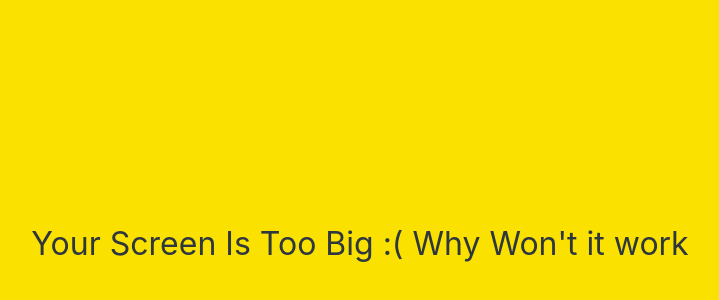
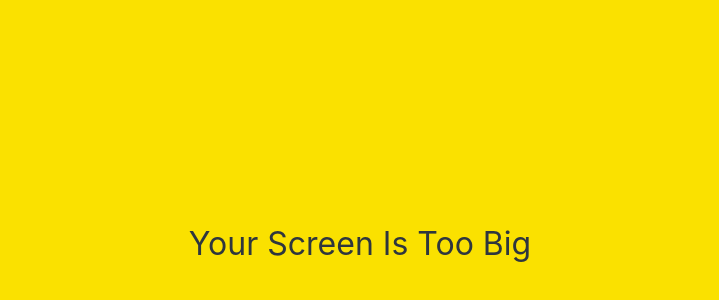
Before and after one commit to Not9Mon/kokoa-clone-2022, a plain HTML site: page friends.html in a window 1280 px wide. Shown: the part 156-456 px from the top of the page, without its empty margins (280-999 px from the left). Drawn offline with Linux system fonts and the light colour scheme.

Commit message:
Update friends.html

```diff
--- a/friends.html
+++ b/friends.html
@@ -112,7 +112,7 @@
     </div>
 
     <div id="no-mobile">
-      <span>Your Screen Is Too Big :( Why Won't it work</span>
+      <span>Your Screen Is Too Big</span>
     </div>
     <script
       src="https://kit.fontawesome.com/6478f529f2.js"
```
